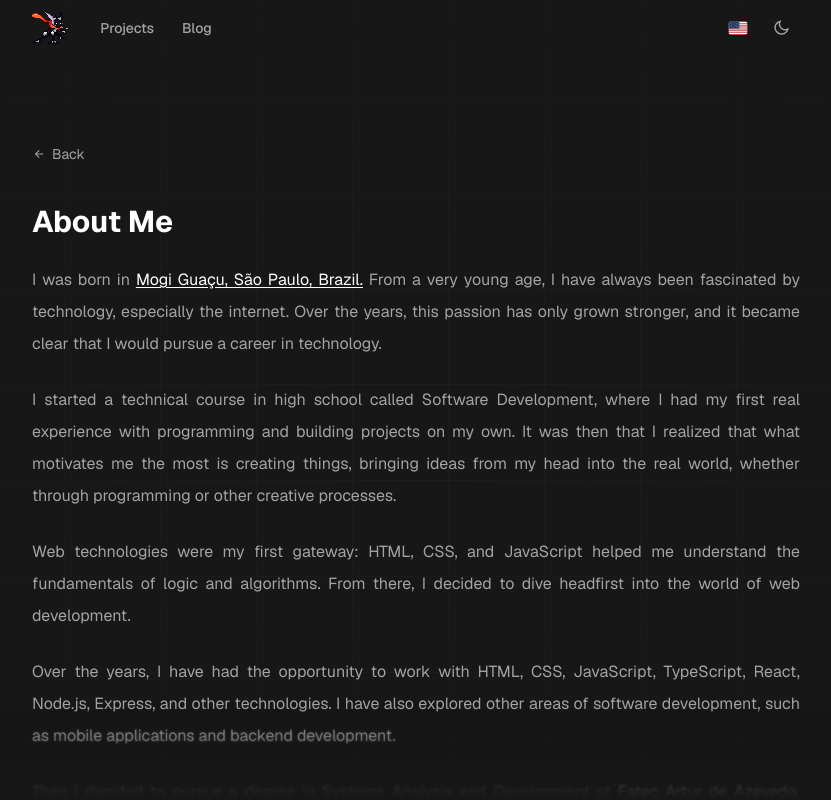
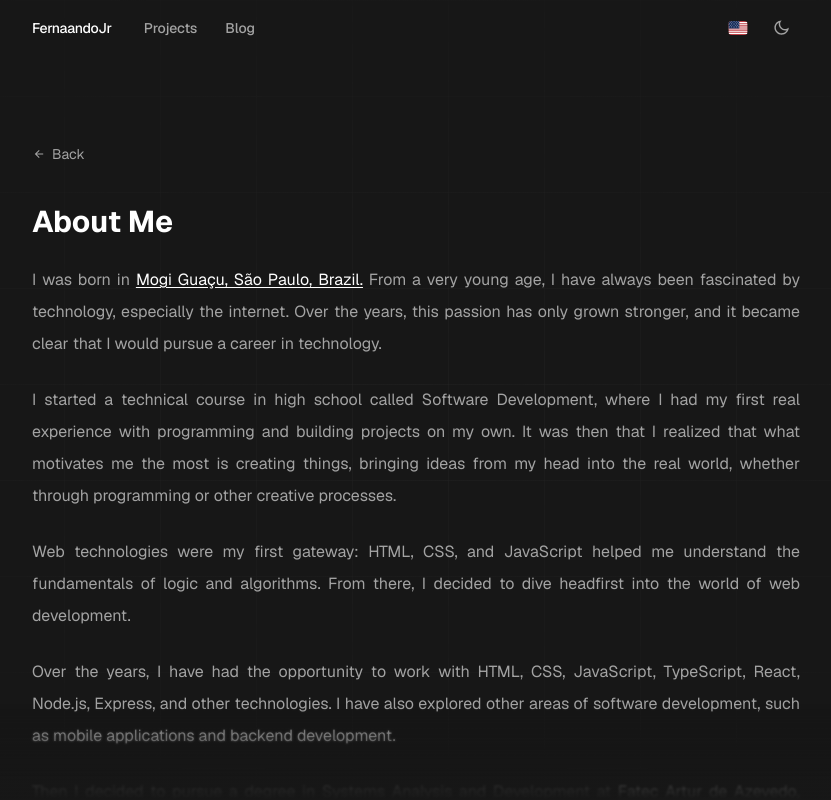
Before and after one commit to FernaandoJr/portfolio, a Next.js app: page /about in a window 1280 px wide. Shown: the top 800 px of the page, without its empty margins (224-1055 px from the left). Built offline with nearby package versions, Linux system fonts and the light colour scheme.

Commit message:
feat: replace navbar pixel avatar with FernaandoJr text

```diff
--- a/src/components/header/index.tsx
+++ b/src/components/header/index.tsx
@@ -9,7 +9,6 @@ import { NAME } from "@/constants/profile";
 import { useScroll } from "@/lib/use-scroll";
 import { cn } from "@/lib/utils";
 import { useTranslation } from "@/lib/i18n";
-import Image from "next/image";
 import Link from "next/link";
 import React, { useEffect, useState } from "react";
 import { createPortal } from "react-dom";
@@ -56,16 +55,12 @@ export function Header({ disableSticky = false, forceBlur = false }: HeaderProps
 
 			<nav className="relative mx-auto flex h-14 w-full max-w-3xl items-center justify-between px-6 lg:px-0 select-none">
 				<div className="flex items-center gap-5">
-					<Link href="/" className="flex items-center rounded-md" aria-label={NAME}>
-						<Image
-							src="/pfp_greninja.png"
-							alt=""
-							width={75}
-							height={66}
-							className="h-8 w-auto"
-							style={{ imageRendering: "pixelated" }}
-							unoptimized
-						/>
+					<Link
+						href="/"
+						className="text-label-sm font-medium tracking-tight"
+						aria-label={NAME}
+					>
+						{NAME}
 					</Link>
 					<div className="hidden items-center gap-1 md:flex">
 						{headerLinks.map((link) => (
```
